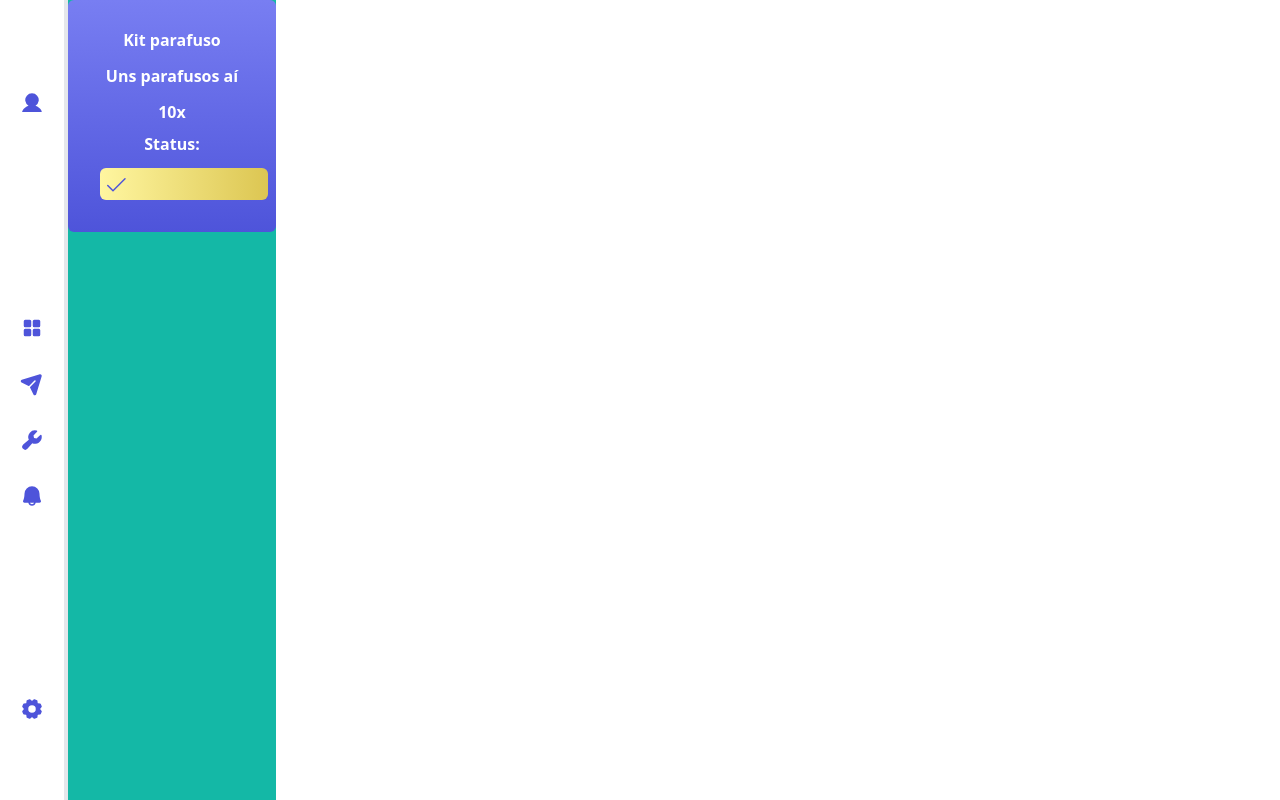
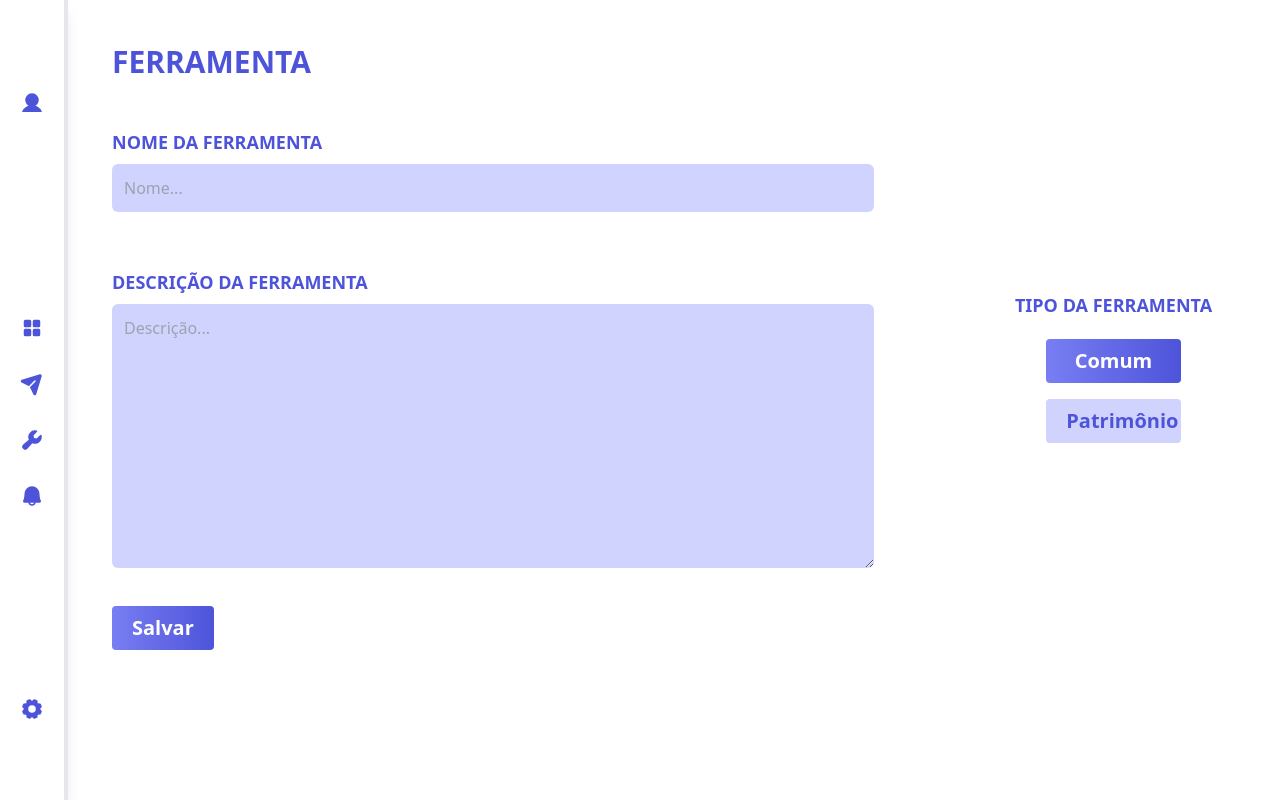
Before and after one commit to renan823/Aerotool-Front, a Next.js app: page /profile in a window 1280 px wide. Built offline with nearby package versions, Linux system fonts and the light colour scheme.

Commit message:
feat: tool form validation

```diff
--- a/src/components/Tools/Register/ToolForm.jsx
+++ b/src/components/Tools/Register/ToolForm.jsx
@@ -1,11 +1,77 @@
-import React from 'react'
+import React, { useState } from 'react'
+import { useForm } from 'react-hook-form';
 
 const ToolForm = () => {
+
+  const [type, setType] = useState("commom");
+
+  const { register, handleSubmit, watch, formState: { errors } } = useForm();
+
+  const onSubmit = (data) => {
+    console.log(data, type)
+  }
+
+  const selecteStyle = "rounded w-2/4 px-5 py-2 text-xl font-bold bg-gradient-to-r m-2 from-accent to-primary text-white"
+  const normalStyle = "rounded w-2/4 px-5 py-2 text-xl font-bold bg-primaryLight m-2 text-primary"
+
+  const rules = {
+    name: {
+      required: "Preencha esse campo",
+      minLength: {
+              message: "Use no mínimo 5 caracteres",
+              value: 5
+      },
+      maxLength: {
+          message: "Use no máximo 30 caracteres",
+          value: 30
+      },
+    },
+    description: {
+      required: "Preencha esse campo",
+      minLength: {
+              message: "Use no mínimo 10 caracteres",
+              value: 10
+      },
+      maxLength: {
+          message: "Use no máximo 30 caracteres",
+          value: 50
+      },
+    }
+  }
+
   return (
     <div>
-
+      <h1 className="text-primary font-bold text-3xl p-6">FERRAMENTA</h1>
+      <form onSubmit={handleSubmit(onSubmit)} className="flex flex-row">
+        <div className="flex flex-row w-3/4">
+          <div className="flex flex-col w-full">
+            <div className="w-full flex-col p-6">
+              <label htmlFor="name" className="text-primary font-bold text-lg w-full my-2">NOME DA FERRAMENTA</label>
+              <input name="name" placeholder="Nome..." type="text" {...register("name", rules.name)} className="w-11/12 rounded-md bg-primaryLight p-3 my-2"/>
+              <div>
+                {errors.name && <span className="text-primary font-bold m-3">{errors.name.message}</span>}
+              </div>
+            </div>
+            <div className="w-full flex-col p-6">
+              <label htmlFor="description" className="text-primary font-bold text-lg w-full my-2">DESCRIÇÃO DA FERRAMENTA</label>
+              <textarea name="description" placeholder="Descrição..." cols="30" rows="10" {...register("description", rules.description)} r className="w-11/12 rounded-md bg-primaryLight p-3 my-2"></textarea>
+              <div>
+                {errors.description && <span className="text-primary font-bold m-3">{errors.description.message}</span>}
+              </div>
+            </div>
+            <button className="rounded w-fit px-5 py-2 text-xl font-bold bg-gradient-to-r mx-6 from-accent to-primary text-white" type="submit">Salvar</button>
+          </div>
+        </div>
+        <div className="flex w-1/4 flex-col self-center justify-center">
+          <h2 className="text-center text-lg text-primary font-bold">TIPO DA FERRAMENTA</h2>
+          <div className="flex flex-col items-center p-3">
+            <button type="button" onClick={() => setType("commom")} className={ type === "commom" ? `${selecteStyle}` : `${normalStyle}` }>Comum</button>
+            <button type="button" onClick={() => setType("patrimony")} className={ type === "patrimony" ? `${selecteStyle}` : `${normalStyle}` }>Patrimônio</button>
+          </div>
+        </div>
+      </form>
     </div>
   )
 }
 
-export default ToolForm
+export default ToolForm;
--- a/src/pages/profile.jsx
+++ b/src/pages/profile.jsx
@@ -1,9 +1,10 @@
 import RequestCard from "@/components/Requests/RequestCard";
+import ToolForm from "@/components/Tools/Register/ToolForm";
 
 const Profile = () => {
     return (
-        <div className="bg-teal-500">
-            <RequestCard name="Kit parafuso" description="Uns parafusos aí" amount={10} situation={2}/>
+        <div className="w-full p-5">
+            <ToolForm/>
         </div>
     )
 }
```
